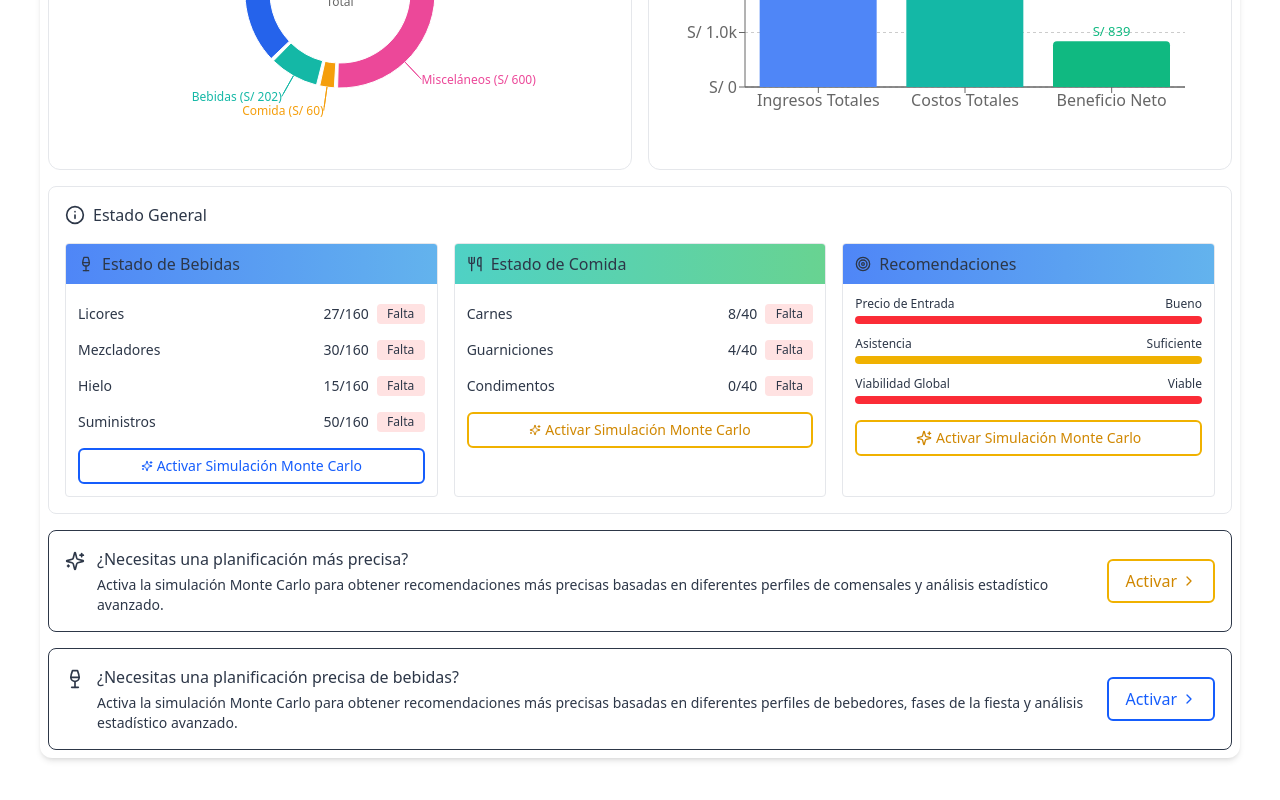
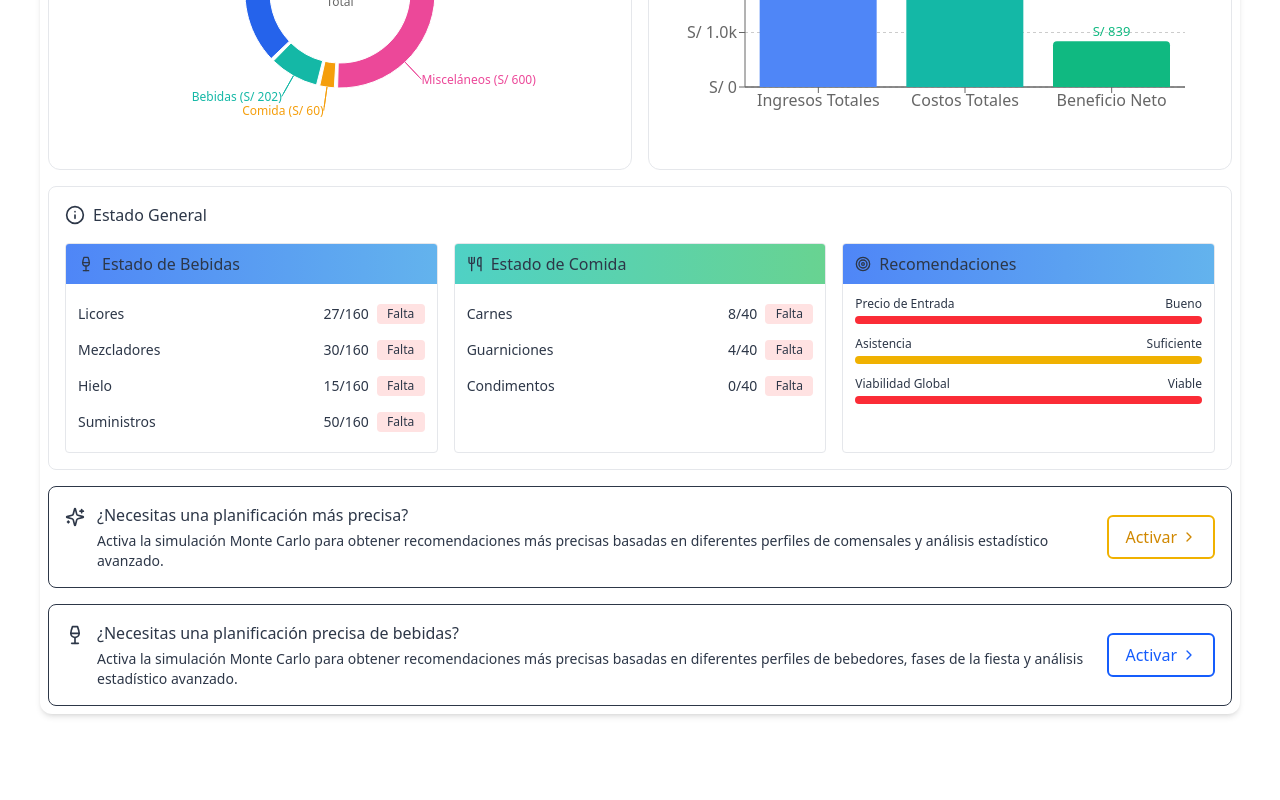
Before and after one commit to MRCORD/party-simulator, a Next.js app: page / in a window 1280 px wide. Shown: the part 842-1642 px from the top of the page. Built offline with nearby package versions, Linux system fonts and the light colour scheme.

Commit message:
Remove Monte Carlo simulation buttons from StatusSection for cleaner UI

```diff
--- a/src/components/party/tabs/overview/components/StatusSection.tsx
+++ b/src/components/party/tabs/overview/components/StatusSection.tsx
@@ -116,23 +116,6 @@ const StatusSection: React.FC<StatusSectionProps> = ({
                 </div>
               </div>
             )}
-            {!useAdvancedDrinkSim && (
-              <div className="mt-2">
-                <Button
-                  variant="outline"
-                  color="primary"
-                  size="sm"
-                  className="w-full"
-                  onClick={() => {
-                    setUseAdvancedDrinkSim(true);
-                    setTimeout(() => setActiveTab('drinks'), 300);
-                  }}
-                >
-                  <Sparkles className="w-3 h-3 mr-1" />
-                  Activar Simulación Monte Carlo
-                </Button>
-              </div>
-            )}
           </div>
         </div>
 
@@ -181,23 +164,6 @@ const StatusSection: React.FC<StatusSectionProps> = ({
                   <Sparkles className="w-3 h-3 mr-1 flex-shrink-0" />
                   <span>La simulación Monte Carlo está activa. Ver pestaña Comida.</span>
                 </div>
-              </div>
-            )}
-            {!useAdvancedFoodSim && (
-              <div className="mt-2">
-                <Button
-                  variant="outline"
-                  color="warning"
-                  size="sm"
-                  className="w-full"
-                  onClick={() => {
-                    setUseAdvancedFoodSim(true);
-                    setTimeout(() => setActiveTab('food'), 300);
-                  }}
-                >
-                  <Sparkles className="w-3 h-3 mr-1" />
-                  Activar Simulación Monte Carlo
-                </Button>
               </div>
             )}
           </div>
@@ -254,26 +220,6 @@ const StatusSection: React.FC<StatusSectionProps> = ({
                 ></div>
               </div>
             </div>
-
-            {/* Monte Carlo Simulation Button */}
-            {!useAdvancedFoodSim && (
-              <div className="mt-4">
-                <Button
-                  variant="outline"
-                  color="warning"
-                  size="sm"
-                  className="w-full"
-                  onClick={() => {
-                    setUseAdvancedFoodSim(true);
-                    // Navigate to food tab
-                    setTimeout(() => setActiveTab('food'), 300);
-                  }}
-                >
-                  <Sparkles className="w-4 h-4 mr-1" />
-                  Activar Simulación Monte Carlo
-                </Button>
-              </div>
-            )}
           </div>
         </div>
       </div>
```
